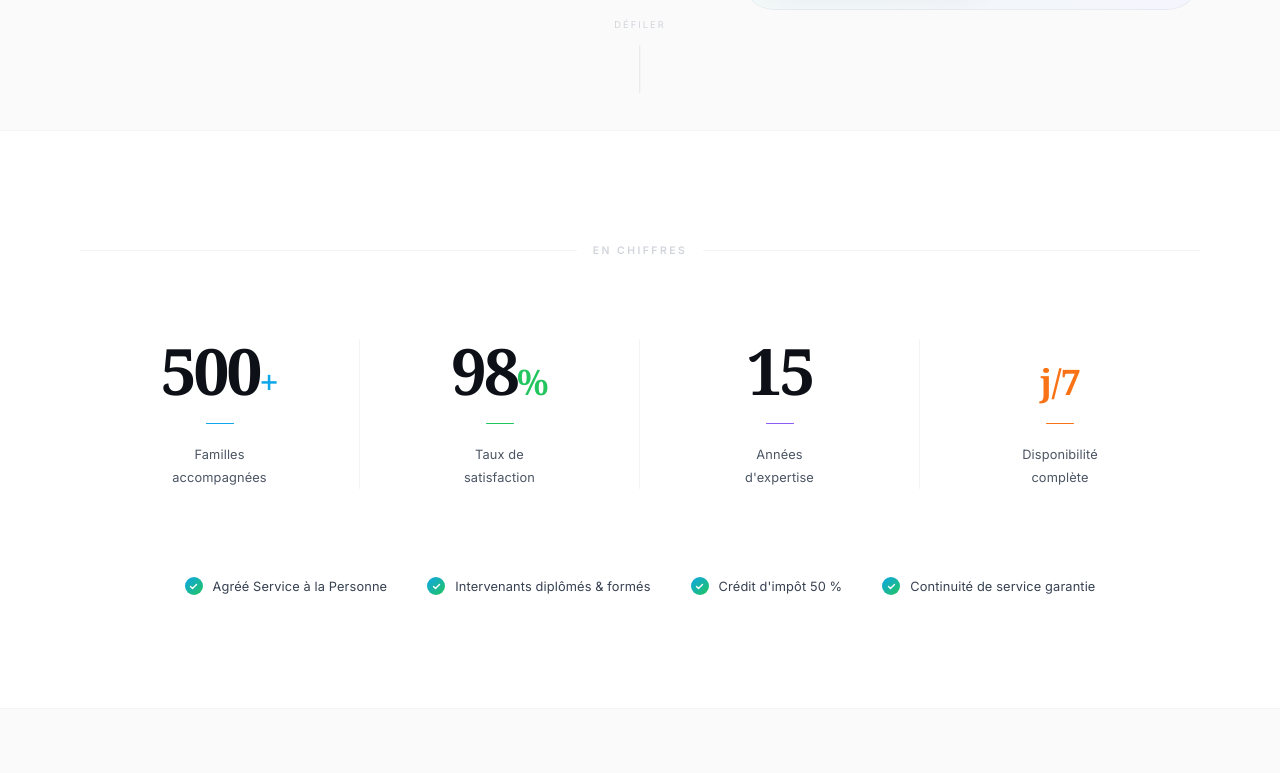
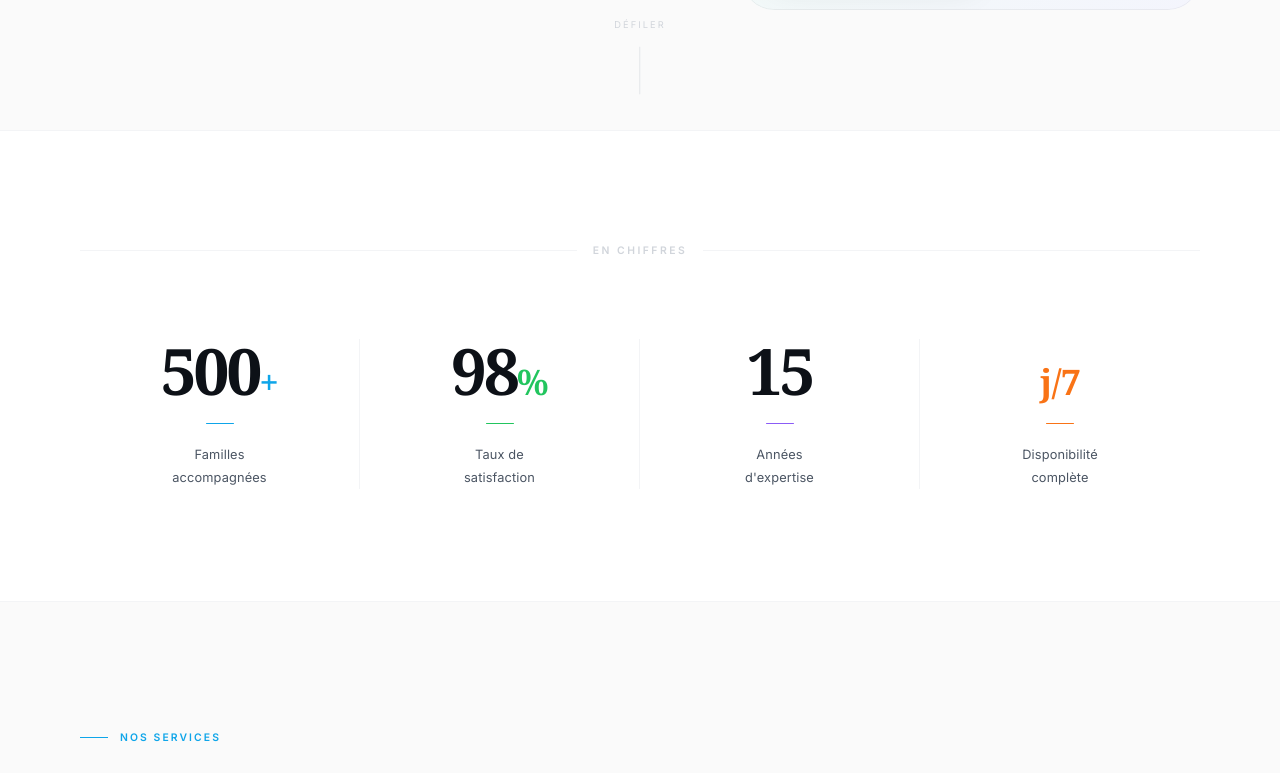
Before and after one commit to Max223182374628763278627856/ACS-services, a React (Vite) app: page / in a window 1280 px wide. Shown: the part 702-1475 px from the top of the page. Built offline with nearby package versions, Linux system fonts and the light colour scheme.

Commit message:
remove: suppression du bandeau avantages (Stats)

```diff
--- a/src/components/premium/Stats.jsx
+++ b/src/components/premium/Stats.jsx
@@ -67,31 +67,6 @@ export default function Stats() {
           ))}
         </div>
 
-        {/* Avantages */}
-        <motion.div initial={{ opacity: 0, y: 16 }}
-          animate={inView ? { opacity: 1, y: 0 } : {}}
-          transition={{ duration: 0.7, delay: 0.5 }}
-          style={{ marginTop: 88, display: 'flex', gap: 40,
-            justifyContent: 'center', flexWrap: 'wrap' }}>
-          {[
-            'Agréé Service à la Personne',
-            'Intervenants diplômés & formés',
-            'Crédit d\'impôt 50 %',
-            'Continuité de service garantie',
-          ].map(item => (
-            <div key={item} style={{ display: 'flex', alignItems: 'center', gap: 10 }}>
-              <div style={{ width: 18, height: 18, borderRadius: '50%', flexShrink: 0,
-                background: 'linear-gradient(135deg, #0ea5e9, #22c55e)',
-                display: 'flex', alignItems: 'center', justifyContent: 'center' }}>
-                <svg width="9" height="9" viewBox="0 0 9 9" fill="none">
-                  <path d="M1.5 4.5l2 2 4-4" stroke="white" strokeWidth="1.4" strokeLinecap="round" strokeLinejoin="round"/>
-                </svg>
-              </div>
-              <span style={{ fontFamily: "'Inter', sans-serif", fontSize: '0.8rem',
-                fontWeight: 400, color: '#374151', letterSpacing: '0.01em' }}>{item}</span>
-            </div>
-          ))}
-        </motion.div>
 
       </div>
     </section>
```
